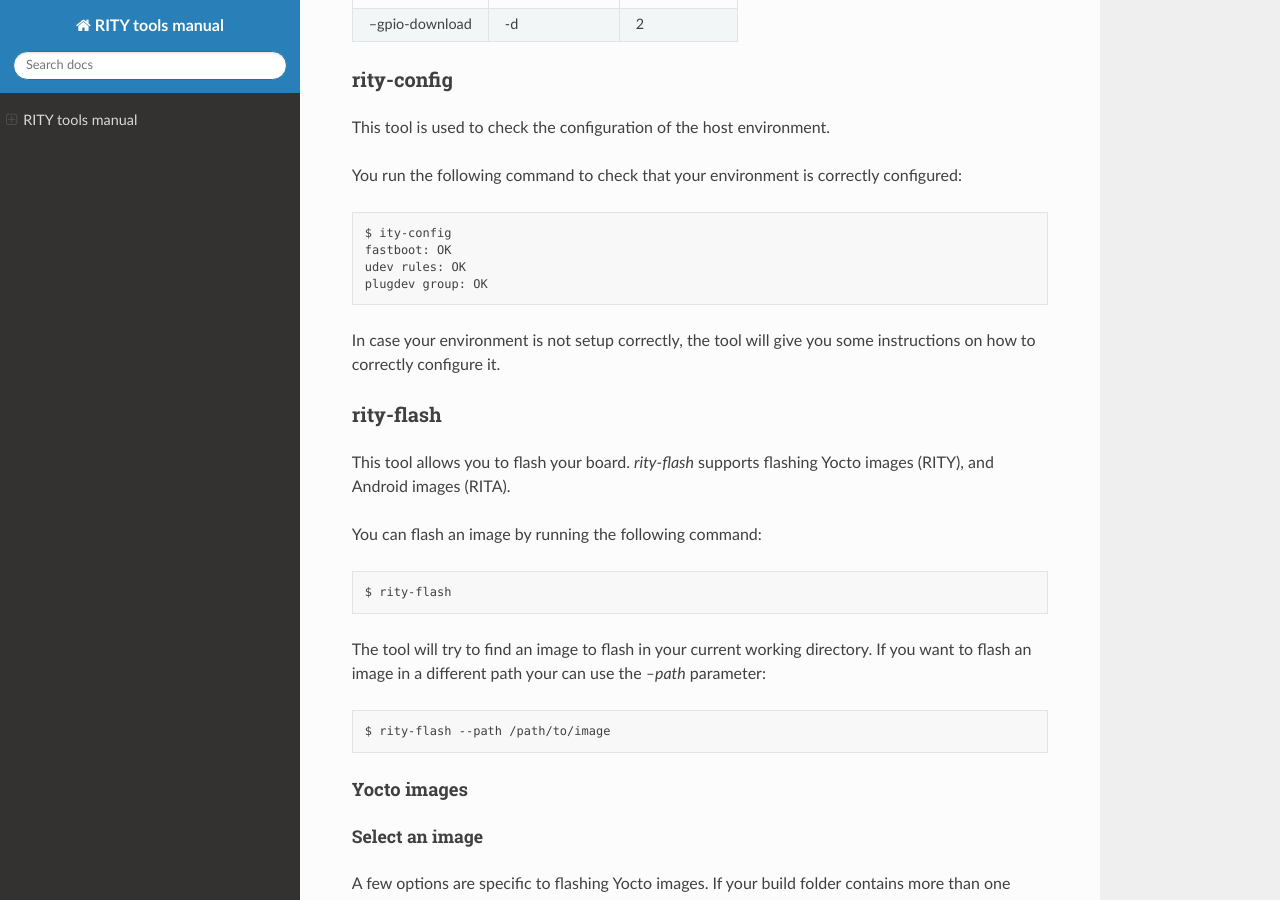
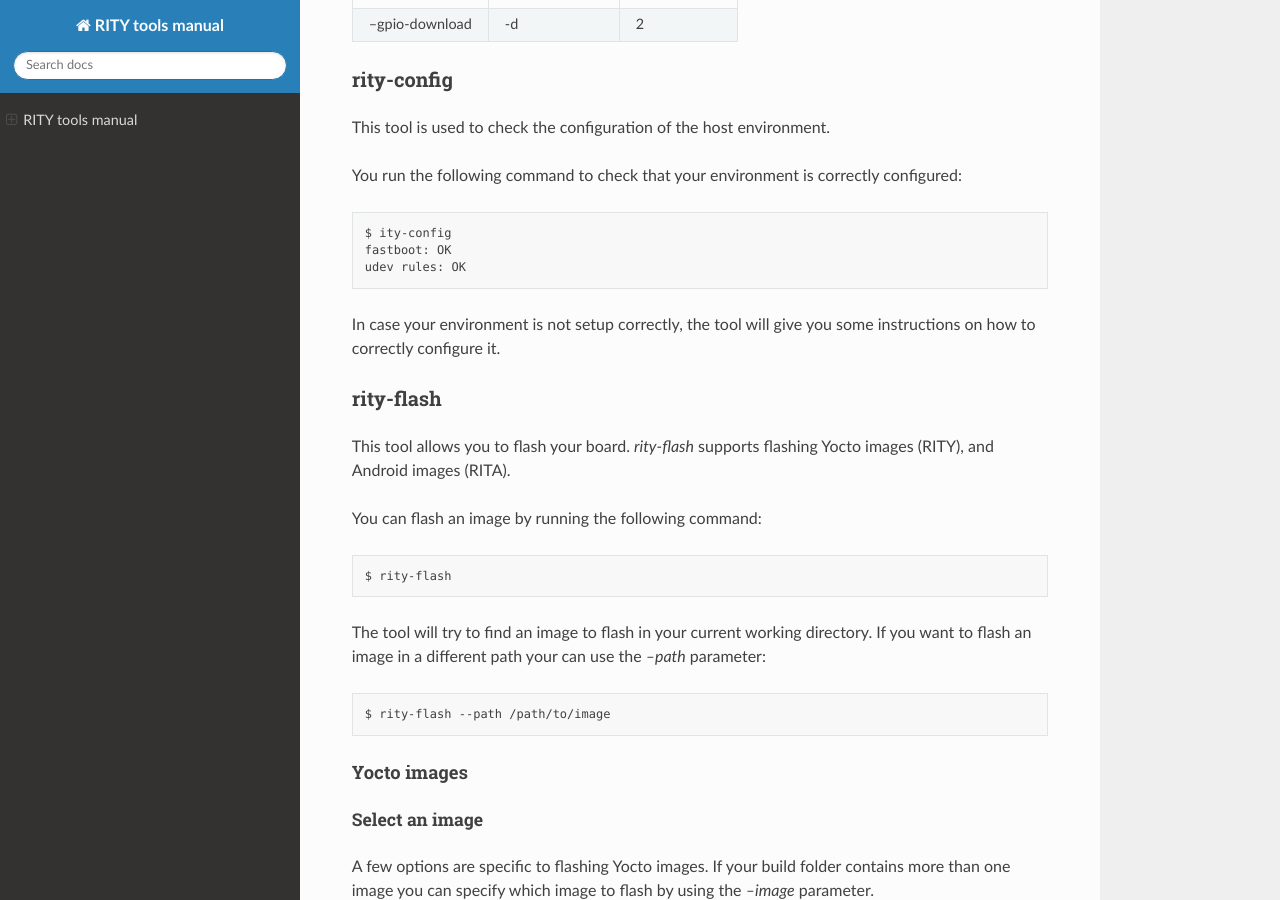
Before and after one commit to tzuhsien-kao/genio-tools, a Sphinx documentation site: the page built from docs/index.rst, in a window 1280 px wide and 900 px high, scrolled down 2750 px. Built offline with Sphinx 7.4.7 and the Read the Docs theme 2.0.0, drawn with Linux system fonts in a browser that asks for light colours.

Commit message:
docs: update rity-config output
The rity-config command output has changed. Update it to reflect
what you should get now.

Signed-off-by: Fabien Parent <fparent@baylibre.com>

```diff
--- a/docs/index.rst
+++ b/docs/index.rst
@@ -160,7 +160,6 @@
 	 $rity-config
 	 fastboot: OK
 	 udev rules: OK
-	 plugdev group: OK
 
 In case your environment is not setup correctly, the tool will give you some
 instructions on how to correctly configure it.
```
